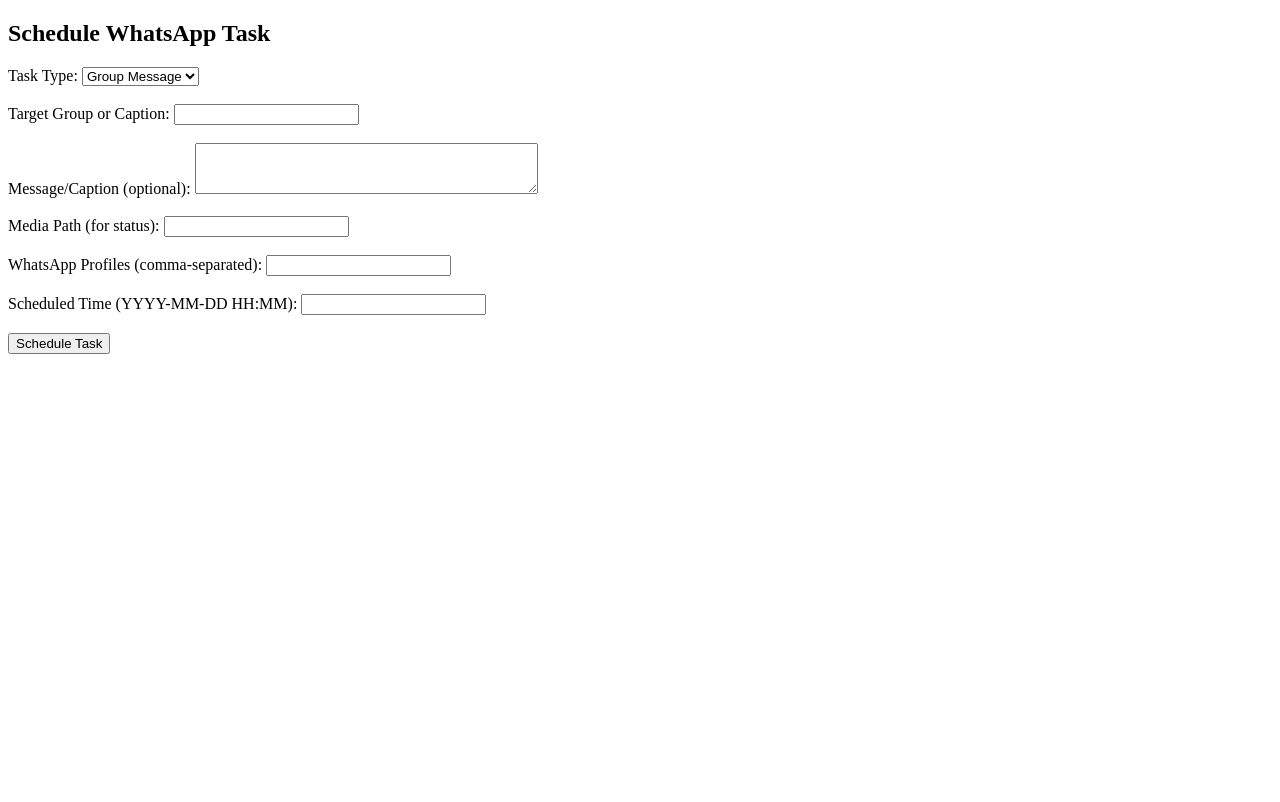
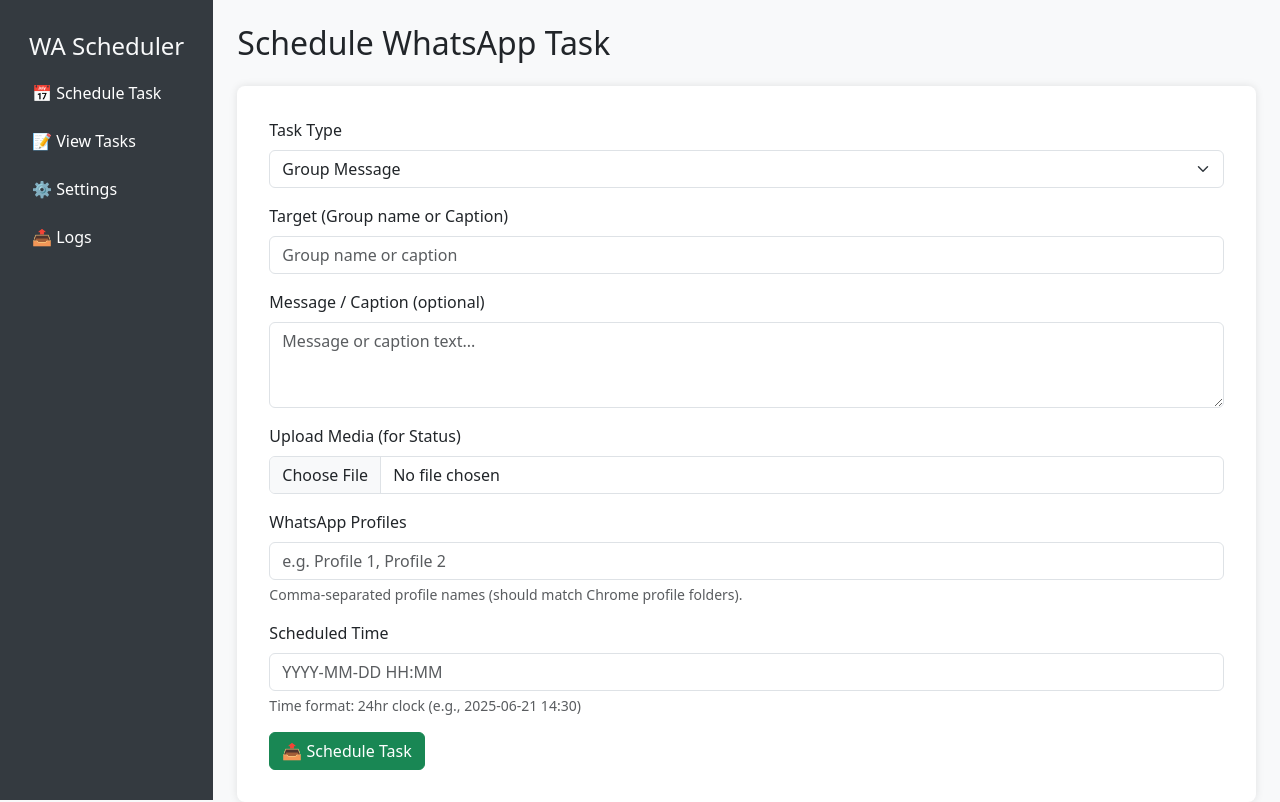
Before and after one commit to TitusCharlie/whatsapp_web, a Flask app: page / in a window 1280 px wide. Before the commit the page ends 354 px from the top, so only its background shows below. Run offline with Flask 3, Linux system fonts and the light colour scheme; parts of the project's set-up code (start-up, migrations or seed data) failed here and were passed over; some libraries are stand-ins or nearby versions.

Commit message:
multiple updates

```diff
--- a/templates/index.html
+++ b/templates/index.html
@@ -1,33 +1,100 @@
 <!DOCTYPE html>
-<html>
+<html lang="en">
 <head>
-    <title>WhatsApp Scheduler</title>
+  <meta charset="UTF-8" />
+  <meta name="viewport" content="width=device-width, initial-scale=1.0"/>
+  <title>WhatsApp Scheduler Dashboard</title>
+  <link href="https://cdn.jsdelivr.net/npm/bootstrap@5.3.0/dist/css/bootstrap.min.css" rel="stylesheet">
+  <style>
+    body {
+      min-height: 100vh;
+      background-color: #f8f9fa;
+    }
+    .sidebar {
+      height: 100vh;
+      padding-top: 2rem;
+      background-color: #343a40;
+    }
+    .sidebar a {
+      color: #ffffff;
+      text-decoration: none;
+      display: block;
+      padding: 0.75rem 1.25rem;
+    }
+    .sidebar a:hover {
+      background-color: #495057;
+    }
+    .form-section {
+      background: #ffffff;
+      padding: 2rem;
+      border-radius: 8px;
+      box-shadow: 0 0 8px rgba(0,0,0,0.1);
+    }
+  </style>
 </head>
 <body>
-    <h2>Schedule WhatsApp Task</h2>
-    <form action="/schedule" method="POST">
-        <label>Task Type:</label>
-        <select name="task_type">
-            <option value="message">Group Message</option>
-            <option value="status">Status Upload</option>
-        </select><br><br>
+  <div class="container-fluid">
+    <div class="row">
 
-        <label>Target Group or Caption:</label>
-        <input type="text" name="target" required><br><br>
+      <!-- Sidebar -->
+      <nav class="col-md-3 col-lg-2 d-md-block sidebar">
+        <h4 class="text-light text-center">WA Scheduler</h4>
+        <a href="/">📅 Schedule Task</a>
+        <a href="#">📝 View Tasks</a>
+        <a href="#">⚙️ Settings</a>
+        <a href="#">📤 Logs</a>
+      </nav>
 
-        <label>Message/Caption (optional):</label>
-        <textarea name="message" rows="3" cols="40"></textarea><br><br>
+      <!-- Main Content -->
+      <main class="col-md-9 ms-sm-auto col-lg-10 px-md-4 mt-4">
+        <h2>Schedule WhatsApp Task</h2>
+        <div class="form-section mt-4">
 
-        <label>Media Path (for status):</label>
-        <input type="text" name="media_path"><br><br>
+          <form action="/schedule" method="POST" enctype="multipart/form-data">
+            <div class="mb-3">
+              <label class="form-label">Task Type</label>
+              <select name="task_type" class="form-select" required>
+                <option value="group_message">Group Message</option>
+                <option value="status_upload">Status Upload</option>
+              </select>
+            </div>
 
-        <label>WhatsApp Profiles (comma-separated):</label>
-        <input type="text" name="profiles" required><br><br>
+            <div class="mb-3">
+              <label class="form-label">Target (Group name or Caption)</label>
+              <input type="text" name="target" class="form-control" placeholder="Group name or caption" required>
+            </div>
 
-        <label>Scheduled Time (YYYY-MM-DD HH:MM):</label>
-        <input type="text" name="scheduled_time" required><br><br>
+            <div class="mb-3">
+              <label class="form-label">Message / Caption (optional)</label>
+              <textarea name="message" class="form-control" rows="3" placeholder="Message or caption text..."></textarea>
+            </div>
 
-        <button type="submit">Schedule Task</button>
-    </form>
+            <div class="mb-3">
+              <label class="form-label">Upload Media (for Status)</label>
+              <input type="file" name="media" class="form-control" accept="image/*,video/*">
+            </div>
+
+            <div class="mb-3">
+              <label class="form-label">WhatsApp Profiles</label>
+              <input type="text" name="profiles" class="form-control" placeholder="e.g. Profile 1, Profile 2" required>
+              <div class="form-text">Comma-separated profile names (should match Chrome profile folders).</div>
+            </div>
+
+            <div class="mb-3">
+              <label class="form-label">Scheduled Time</label>
+              <input type="text" name="scheduled_time" class="form-control" placeholder="YYYY-MM-DD HH:MM" required>
+              <div class="form-text">Time format: 24hr clock (e.g., 2025-06-21 14:30)</div>
+            </div>
+
+            <button type="submit" class="btn btn-success">📤 Schedule Task</button>
+          </form>
+
+        </div>
+      </main>
+    </div>
+  </div>
+
+  <!-- Bootstrap JS Bundle -->
+  <script src="https://cdn.jsdelivr.net/npm/bootstrap@5.3.0/dist/js/bootstrap.bundle.min.js"></script>
 </body>
 </html>
```
Also changed, not shown: core/models.py (+27 -5 lines), core/repository.py (+18 -5 lines).
